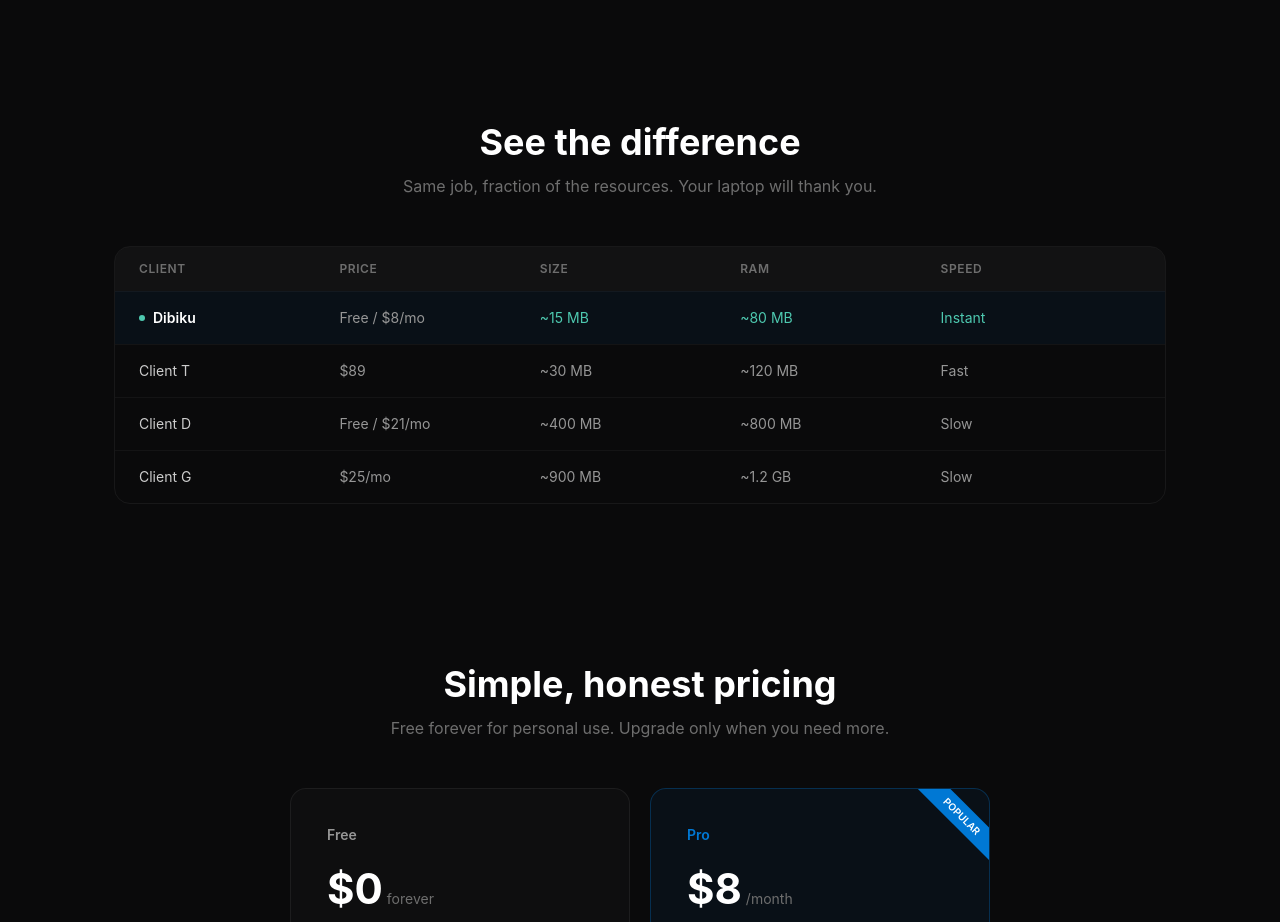
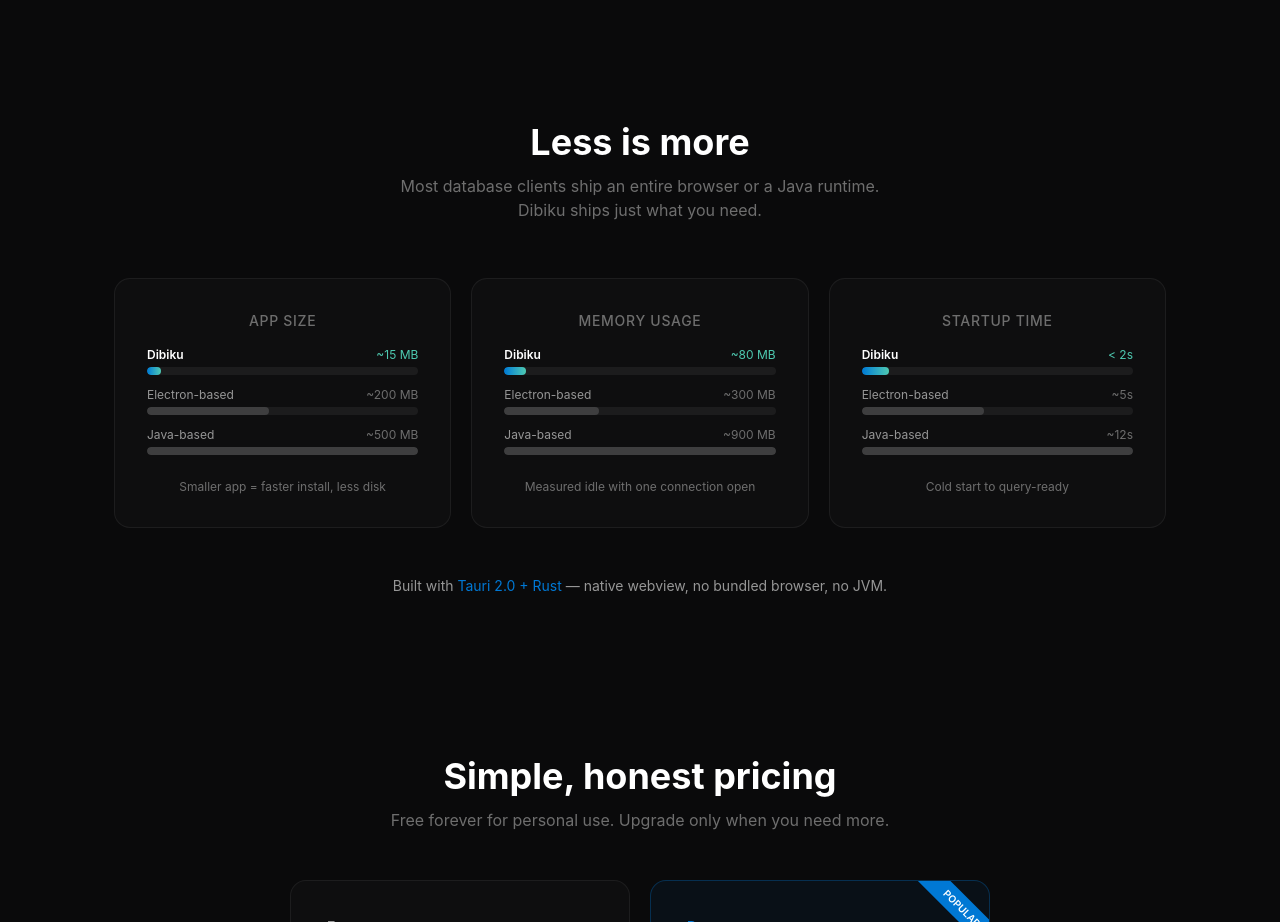
Before and after one commit to GetDibiku/dibiku-web, a Nuxt app: page / in a window 1280 px wide. Shown: the part 2260-3182 px from the top of the page. Built offline with nearby package versions, Linux system fonts and the light colour scheme.

Commit message:
Update Comparisons

```diff
--- a/app/components/landing/Comparison.vue
+++ b/app/components/landing/Comparison.vue
@@ -1,43 +1,79 @@
 <template>
   <section class="max-w-[1100px] mx-auto px-6 pt-20 pb-20" id="compare">
-    <div class="text-center mb-12">
-      <h2 class="text-4xl font-bold text-white mb-3">See the difference</h2>
-      <p class="text-[var(--color-text-dim)] text-base">Same job, fraction of the resources. Your laptop will thank you.</p>
+    <div class="text-center mb-14">
+      <h2 class="text-4xl font-bold text-white mb-3">Less is more</h2>
+      <p class="text-[var(--color-text-dim)] text-base max-w-[480px] mx-auto">
+        Most database clients ship an entire browser or a Java runtime. Dibiku ships just what you need.
+      </p>
     </div>
 
-    <div class="rounded-2xl overflow-hidden border border-[var(--color-border-subtle)]">
-      <!-- Header -->
-      <div class="grid grid-cols-5 bg-white/[0.03] px-6 py-3.5 text-xs text-[var(--color-text-dim)] font-semibold uppercase tracking-wider">
-        <span>Client</span>
-        <span>Price</span>
-        <span>Size</span>
-        <span>RAM</span>
-        <span>Speed</span>
+    <!-- Metric Cards -->
+    <div class="grid md:grid-cols-3 gap-5 mb-12">
+      <div
+        v-for="metric in METRICS"
+        :key="metric.label"
+        class="p-8 rounded-2xl bg-[var(--color-bg-card)] border border-[var(--color-border-subtle)] text-center"
+      >
+        <div class="text-sm text-[var(--color-text-dim)] mb-4 uppercase tracking-wider font-medium">{{ metric.label }}</div>
+
+        <!-- Bar visualization -->
+        <div class="space-y-3 mb-6">
+          <div v-for="bar in metric.bars" :key="bar.name" class="text-left">
+            <div class="flex justify-between text-xs mb-1">
+              <span :class="bar.highlight ? 'text-white font-semibold' : 'text-[var(--color-text-muted)]'">{{ bar.name }}</span>
+              <span :class="bar.highlight ? 'text-[var(--color-success)]' : 'text-[var(--color-text-dim)]'">{{ bar.value }}</span>
+            </div>
+            <div class="h-2 rounded-full bg-white/[0.06] overflow-hidden">
+              <div
+                class="h-full rounded-full transition-all duration-700"
+                :class="bar.highlight ? 'bg-gradient-to-r from-[var(--color-accent)] to-[var(--color-success)]' : 'bg-white/[0.15]'"
+                :style="{ width: bar.percent + '%' }"
+              />
+            </div>
+          </div>
+        </div>
+
+        <div class="text-xs text-[var(--color-text-dim)]">{{ metric.note }}</div>
       </div>
+    </div>
 
-      <!-- Rows -->
-      <div
-        v-for="item in COMPARISONS"
-        :key="item.name"
-        class="grid grid-cols-5 px-6 py-4 border-t border-white/[0.04] text-sm"
-        :class="item.highlight ? 'bg-[var(--color-accent)]/[0.06]' : ''"
-      >
-        <span
-          class="flex items-center gap-2"
-          :class="item.highlight ? 'font-semibold text-white' : 'text-[#ccc]'"
-        >
-          <span v-if="item.highlight" class="w-1.5 h-1.5 rounded-full bg-[var(--color-success)]" />
-          {{ item.name }}
-        </span>
-        <span class="text-[var(--color-text-muted)]">{{ item.price }}</span>
-        <span :class="item.highlight ? 'text-[var(--color-success)]' : 'text-[var(--color-text-muted)]'">{{ item.size }}</span>
-        <span :class="item.highlight ? 'text-[var(--color-success)]' : 'text-[var(--color-text-muted)]'">{{ item.ram }}</span>
-        <span :class="item.highlight ? 'text-[var(--color-success)]' : 'text-[var(--color-text-muted)]'">{{ item.speed }}</span>
-      </div>
+    <!-- Bottom tagline -->
+    <div class="text-center">
+      <p class="text-sm text-[var(--color-text-muted)]">
+        Built with <span class="text-[var(--color-accent)]">Tauri 2.0 + Rust</span> — native webview, no bundled browser, no JVM.
+      </p>
     </div>
   </section>
 </template>
 
 <script setup lang="ts">
-import { COMPARISONS } from '~/config/landing'
+const METRICS = [
+  {
+    label: 'App Size',
+    note: 'Smaller app = faster install, less disk',
+    bars: [
+      { name: 'Dibiku', value: '~15 MB', percent: 5, highlight: true },
+      { name: 'Electron-based', value: '~200 MB', percent: 45, highlight: false },
+      { name: 'Java-based', value: '~500 MB', percent: 100, highlight: false },
+    ],
+  },
+  {
+    label: 'Memory Usage',
+    note: 'Measured idle with one connection open',
+    bars: [
+      { name: 'Dibiku', value: '~80 MB', percent: 8, highlight: true },
+      { name: 'Electron-based', value: '~300 MB', percent: 35, highlight: false },
+      { name: 'Java-based', value: '~900 MB', percent: 100, highlight: false },
+    ],
+  },
+  {
+    label: 'Startup Time',
+    note: 'Cold start to query-ready',
+    bars: [
+      { name: 'Dibiku', value: '< 2s', percent: 10, highlight: true },
+      { name: 'Electron-based', value: '~5s', percent: 45, highlight: false },
+      { name: 'Java-based', value: '~12s', percent: 100, highlight: false },
+    ],
+  },
+] as const
 </script>
--- a/app/config/landing.ts
+++ b/app/config/landing.ts
@@ -36,13 +36,6 @@
     stat: '30+',
     statLabel: 'Shortcuts',
   },
-] as const
-
-export const COMPARISONS = [
-  { name: 'Dibiku', price: 'Free / $8/mo', size: '~15 MB', ram: '~80 MB', speed: 'Instant', highlight: true },
-  { name: 'Client T', price: '$89', size: '~30 MB', ram: '~120 MB', speed: 'Fast', highlight: false },
-  { name: 'Client D', price: 'Free / $21/mo', size: '~400 MB', ram: '~800 MB', speed: 'Slow', highlight: false },
-  { name: 'Client G', price: '$25/mo', size: '~900 MB', ram: '~1.2 GB', speed: 'Slow', highlight: false },
 ] as const
 
 export const PRICING = [
```
